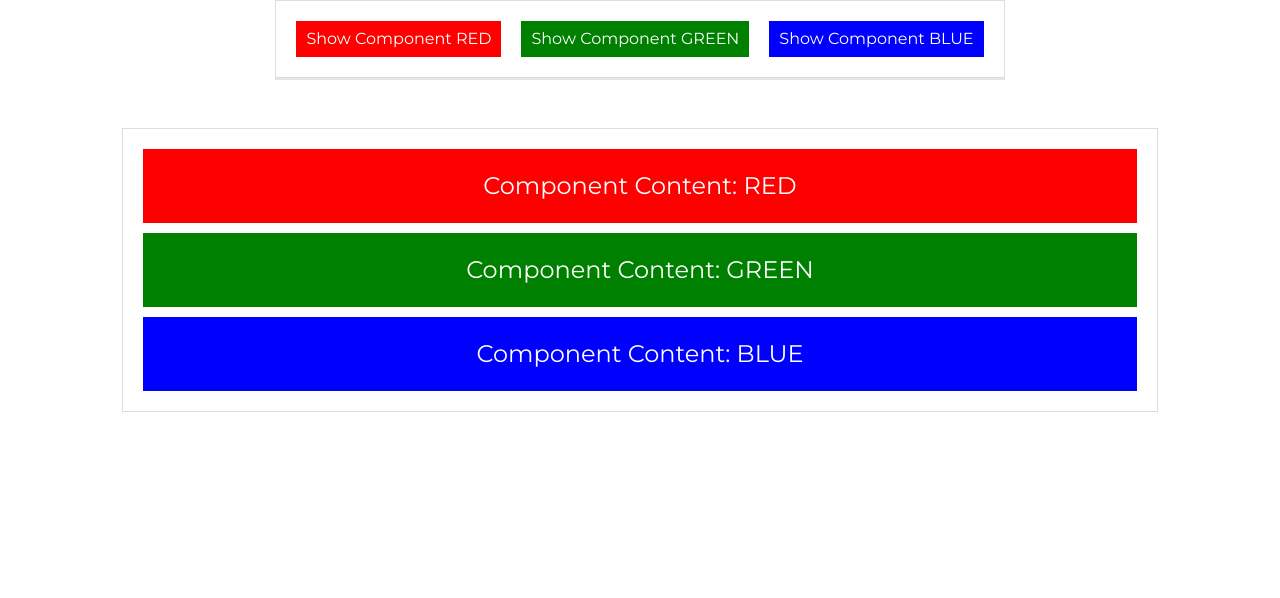
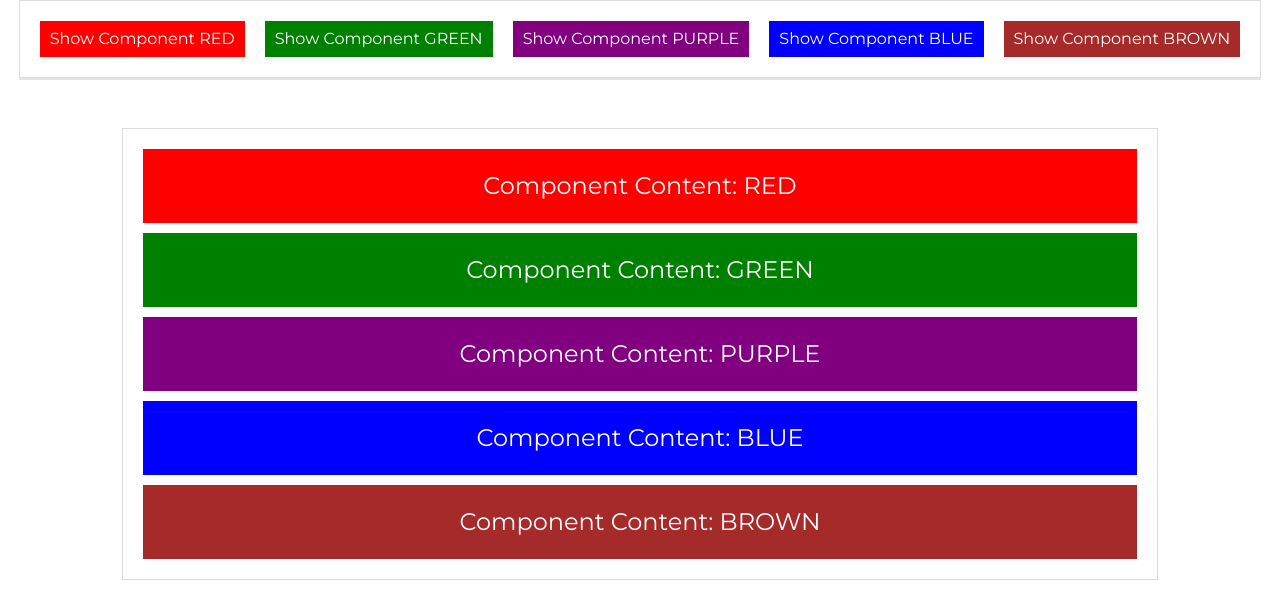
Before and after one commit to Pumba-Dev/projeto-03-vue, a Vue app: page / in a window 1280 px wide. Shown: the top 598 px of the page. Built offline with nearby package versions, Linux system fonts and the light colour scheme.

Commit message:
Fix CSS Bug

```diff
--- a/src/components/ColorBox.vue
+++ b/src/components/ColorBox.vue
@@ -21,6 +21,7 @@ export default {
   padding: 25px;
   font-size: 1.5rem;
   color: white;
+  user-select: none;
 }
 
 .is-unique {
--- a/src/mocks/ColorsMock.js
+++ b/src/mocks/ColorsMock.js
@@ -1,5 +1,7 @@
 export default [
     'red',
     'green',
+    'purple',
     'blue',
+    'brown'
 ]
```
